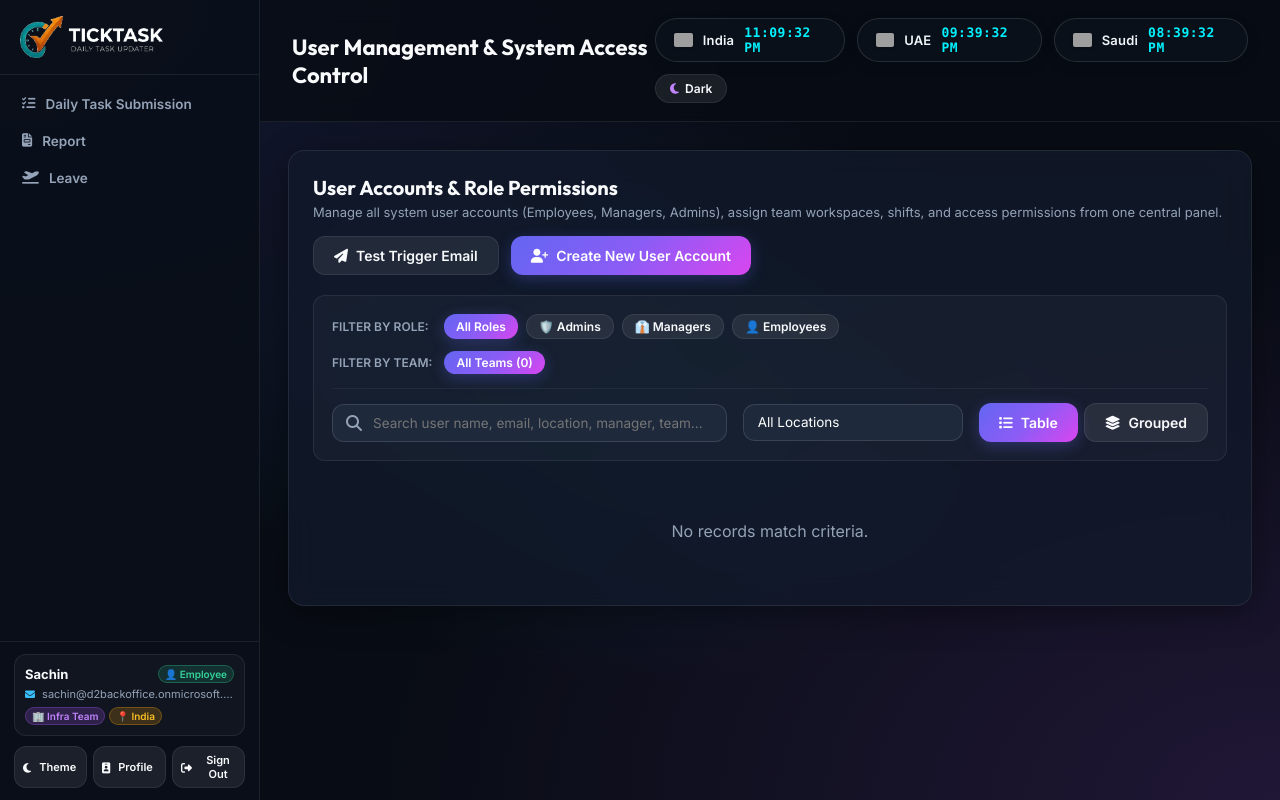
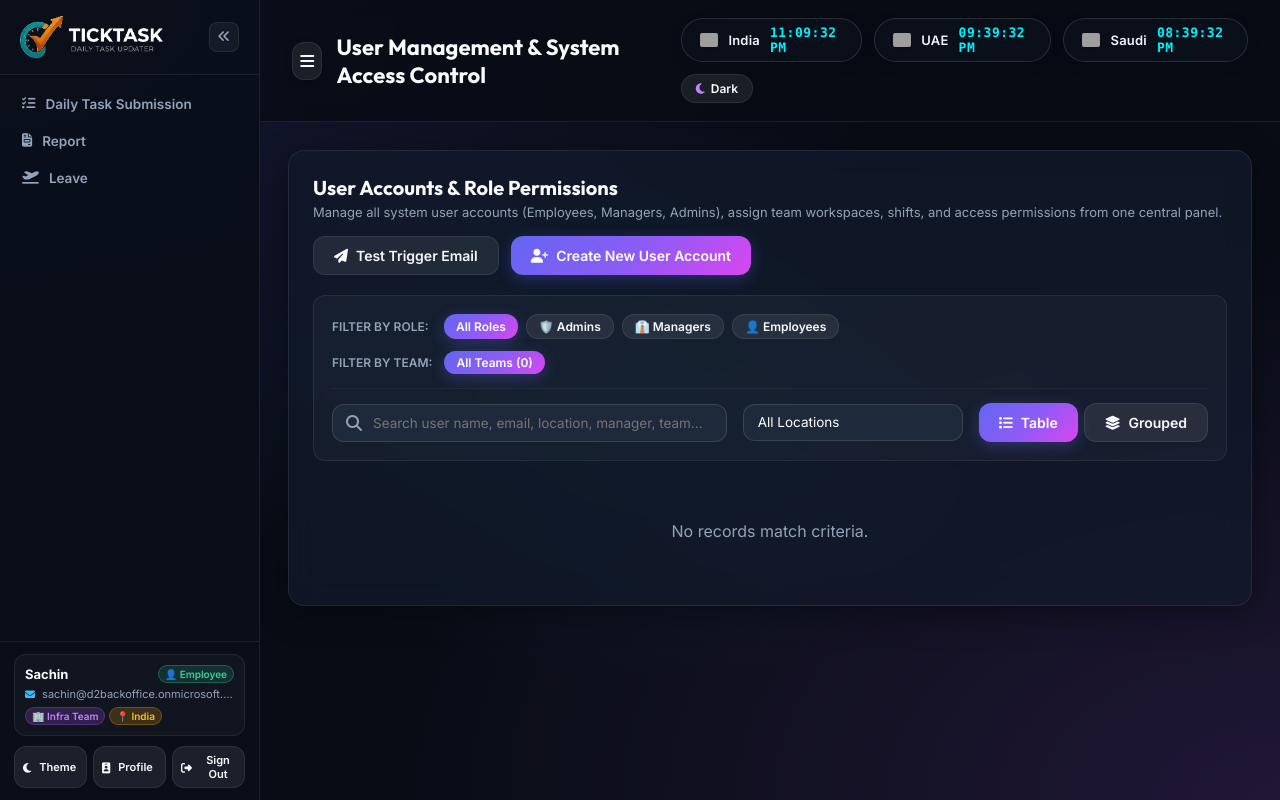
Before and after one commit to sainisoftravi/Daily-Task-Reminder-APP, a Flask app: page /users in a window 1280 px wide. Run offline with Flask 3, Linux system fonts and the light colour scheme; a user stored in the database is signed in; data that the repository does not hold is empty; some libraries are stand-ins or nearby versions; grey boxes are pictures that could not be loaded.

Commit message:
Remove toast popup messages from theme switcher and sidebar toggle for clean UI

```diff
--- a/templates/layout.html
+++ b/templates/layout.html
@@ -14,6 +14,10 @@
         (function() {
             const savedTheme = localStorage.getItem('ticktask_theme') || 'dark';
             document.documentElement.setAttribute('data-theme', savedTheme);
+            const savedCollapsed = localStorage.getItem('ticktask_sidebar_collapsed') === 'true';
+            if (savedCollapsed && window.innerWidth > 768) {
+                document.documentElement.classList.add('sidebar-collapsed-init');
+            }
         })();
         window.SESSION_USER = {{ session.get('user', {}) | tojson | safe }};
     </script>
@@ -155,6 +159,22 @@
             left: 0;
             z-index: 1000;
             overflow: hidden;
+            transition: transform 0.3s cubic-bezier(0.4, 0, 0.2, 1), opacity 0.25s ease, visibility 0.25s ease;
+        }
+
+        /* Collapsed Sidebar State (Desktop & Viewport Toggle) */
+        html.sidebar-collapsed-init .sidebar,
+        body.sidebar-collapsed .sidebar {
+            transform: translateX(-105%);
+            opacity: 0;
+            visibility: hidden;
+            pointer-events: none;
+        }
+
+        html.sidebar-collapsed-init .workspace,
+        body.sidebar-collapsed .workspace {
+            margin-left: 0 !important;
+            max-width: 100% !important;
         }
 
         .sidebar-brand {
@@ -308,6 +328,53 @@
             flex-direction: column;
             min-height: 100vh;
             max-width: calc(100% - var(--sidebar-width));
+            transition: margin-left 0.3s cubic-bezier(0.4, 0, 0.2, 1), max-width 0.3s cubic-bezier(0.4, 0, 0.2, 1);
+        }
+
+        /* Universal Burger Menu Sidebar Toggle Button */
+        .sidebar-toggle-btn {
+            display: inline-flex;
+            align-items: center;
+            justify-content: center;
+            width: 38px;
+            height: 38px;
+            border-radius: var(--radius-md);
+            background: var(--btn-sec-bg);
+            border: 1px solid var(--card-border);
+            color: var(--text-main);
+            font-size: 16px;
+            cursor: pointer;
+            transition: all 0.2s ease;
+            box-shadow: 0 2px 8px rgba(0, 0, 0, 0.1);
+        }
+
+        .sidebar-toggle-btn:hover {
+            background: var(--primary-gradient);
+            color: #ffffff;
+            border-color: transparent;
+            transform: translateY(-1px);
+            box-shadow: 0 4px 12px rgba(99, 102, 241, 0.35);
+        }
+
+        .sidebar-brand-toggle-btn {
+            display: inline-flex;
+            align-items: center;
+            justify-content: center;
+            width: 30px;
+            height: 30px;
+            border-radius: 8px;
+            background: rgba(255, 255, 255, 0.05);
+            border: 1px solid var(--card-border);
+            color: var(--text-muted);
+            font-size: 13px;
+            cursor: pointer;
+            transition: all 0.2s ease;
+        }
+
+        .sidebar-brand-toggle-btn:hover {
+            background: var(--primary-gradient);
+            color: #ffffff;
+            border-color: transparent;
         }
 
         /* Header Bar */
@@ -773,9 +840,16 @@
 
     <!-- Sidebar Navigation -->
     <aside class="sidebar" id="app-sidebar">
-        <div class="sidebar-brand">
-            <img src="/static/images/app_logo_dark.png" id="sidebar-brand-logo" alt="TickTask Logo" style="max-height: 42px; max-width: 185px; object-fit: contain;">
-            <button class="close-btn" onclick="toggleMobileSidebar(false)" style="display: none;" id="sidebar-close-btn">&times;</button>
+        <div class="sidebar-brand" style="justify-content: space-between;">
+            <div style="display: flex; align-items: center; gap: 10px;">
+                <img src="/static/images/app_logo_dark.png" id="sidebar-brand-logo" alt="TickTask Logo" style="max-height: 42px; max-width: 170px; object-fit: contain;">
+            </div>
+            <div style="display: flex; align-items: center; gap: 6px;">
+                <button class="sidebar-brand-toggle-btn" onclick="toggleSidebarNav()" title="Hide Sidebar Navigation">
+                    <i class="fa-solid fa-angles-left"></i>
+                </button>
+                <button class="close-btn" onclick="toggleMobileSidebar(false)" style="display: none;" id="sidebar-close-btn">&times;</button>
+            </div>
         </div>
 
         <ul class="nav-list" id="sidebar-nav-list">
@@ -874,9 +948,9 @@
     <!-- Workspace Area -->
     <div class="workspace">
         <header>
-            <div style="display: flex; align-items: center; gap: 10px;">
-                <button class="mobile-toggle-btn" onclick="toggleMobileSidebar(true)" title="Toggle Navigation Menu">
-                    <i class="fa-solid fa-bars"></i>
+            <div style="display: flex; align-items: center; gap: 14px;">
+                <button class="sidebar-toggle-btn" id="header-sidebar-toggle" onclick="toggleSidebarNav()" title="Toggle Sidebar Navigation (View / Hide Menu)">
+                    <i class="fa-solid fa-bars" id="sidebar-toggle-icon"></i>
                 </button>
                 <div class="page-header-title">{% block page_title %}Dashboard{% endblock %}</div>
             </div>
@@ -1032,15 +1106,35 @@
             const currentTheme = document.documentElement.getAttribute('data-theme') || 'dark';
             const nextTheme = currentTheme === 'dark' ? 'light' : 'dark';
             applyTheme(nextTheme);
-            if (typeof showToast === 'function') {
-                showToast(`Switched to ${nextTheme === 'light' ? 'Light' : 'Dark'} Theme`);
+        }
+
+        function toggleSidebarNav() {
+            if (window.innerWidth <= 768) {
+                toggleMobileSidebar();
+            } else {
+                const isCollapsed = document.body.classList.toggle('sidebar-collapsed');
+                localStorage.setItem('ticktask_sidebar_collapsed', isCollapsed);
+                const toggleIcon = document.getElementById('sidebar-toggle-icon');
+                if (toggleIcon) {
+                    toggleIcon.className = isCollapsed ? 'fa-solid fa-bars-staggered' : 'fa-solid fa-bars';
+                }
             }
         }
 
-        // Apply theme state on DOM load
+        // Apply theme state & sidebar state on DOM load
         document.addEventListener('DOMContentLoaded', function() {
             const savedTheme = localStorage.getItem('ticktask_theme') || 'dark';
             applyTheme(savedTheme);
+
+            const savedCollapsed = localStorage.getItem('ticktask_sidebar_collapsed') === 'true';
+            if (savedCollapsed && window.innerWidth > 768) {
+                document.body.classList.add('sidebar-collapsed');
+                const toggleIcon = document.getElementById('sidebar-toggle-icon');
+                if (toggleIcon) {
+                    toggleIcon.className = 'fa-solid fa-bars-staggered';
+                }
+            }
+            document.documentElement.classList.remove('sidebar-collapsed-init');
         });
 
         function toggleMobileSidebar(open) {
```
Also changed, not shown: README.md.
